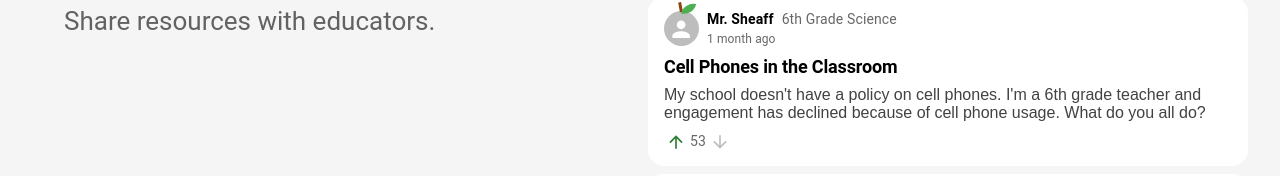
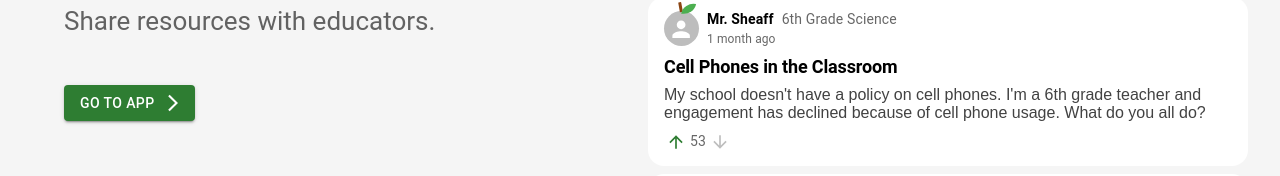
Before and after one commit to ChaseTheCoder/teachr-frontend, a Next.js app: page / in a window 1280 px wide. Shown: the part 726-902 px from the top of the page. Built offline with nearby package versions, Linux system fonts and the light colour scheme; no server answers.

Commit message:
fix Google Analytics

```diff
--- a/app/layout.tsx
+++ b/app/layout.tsx
@@ -31,14 +31,14 @@ export default function RootLayout({
   let pathname = usePathname()
   return (
     <html lang="en">
-      <GoogleAnalytics />
       <Script
         async
         src={`https://pagead2.googlesyndication.com/pagead/js/adsbygoogle.js?client=${process.env.NEXT_PUBLIC_GOOGLE_ADS_CLIENT_ID}`}
         strategy="lazyOnload"
         crossOrigin="anonymous"
-      ></Script>
-      <body>
+        ></Script>
+      <body suppressHydrationWarning>
+        <GoogleAnalytics />
         <QueryClientProvider client={queryClient}>
           <Auth0UserProvider>
             <UserProvider>
--- a/app/page.tsx
+++ b/app/page.tsx
@@ -3,6 +3,7 @@ import Image from 'next/image'
 import Surface from '../components/surface/Surface';
 import { Box, Button, Divider, Grid, Link, Stack, Typography } from '@mui/material';
 import Post from '../components/post/post';
+import { ArrowForwardIos } from '@mui/icons-material';
 
 const postExamples = [
   {
@@ -139,6 +140,16 @@ export default function Home() {
             <Typography variant='h3' fontSize={{ xs: 18, sm: 22, md: 26 }} color='textSecondary' sx={{ paddingBottom: 3 }}>
               Share resources with educators.
             </Typography>
+            <Link href='/feed'>
+              <Button
+                variant='contained'
+                color='success'
+                endIcon={<ArrowForwardIos />}
+                sx={{ marginBottom: 3 }}
+              >
+                Go to App
+              </Button>
+            </Link>
           </Box>
         </Grid>
         <Grid item xs={12} md={6} sx={{ display: 'flex', flexDirection: 'column', gap: 1 }}>
--- a/components/GoogleAnalytics.jsx
+++ b/components/GoogleAnalytics.jsx
@@ -4,8 +4,6 @@ import Script from "next/script"
 import * as gtag from '../utils/gtag'
 
 const GoogleAnalytics = () => {
-
-    console.log(gtag.GA_TRACKING_ID)
 
     return (
         <>
--- a/next.config.js
+++ b/next.config.js
@@ -1,5 +1,29 @@
 /** @type {import('next').NextConfig} */
 const nextConfig = {
+  async headers() {
+    return [
+      {
+        source: '/:path*',
+        headers: [
+          {
+            key: 'Content-Security-Policy',
+            value: `
+              frame-ancestors 'self' https://www.google.com https://*.google.com;
+              script-src-elem 'self' 'unsafe-inline' 'unsafe-eval'
+                https://www.googletagmanager.com
+                https://www.google-analytics.com
+                https://ssl.google-analytics.com
+                https://www.google.com
+                https://*.google.com
+                https://pagead2.googlesyndication.com
+                https://*.adtrafficquality.google
+                https://ep2.adtrafficquality.google;
+            `.replace(/\s+/g, ' ').trim()
+          }
+        ]
+      }
+    ]
+  },
   reactStrictMode: true,
   swcMinify: true,
   experimental: {
```
